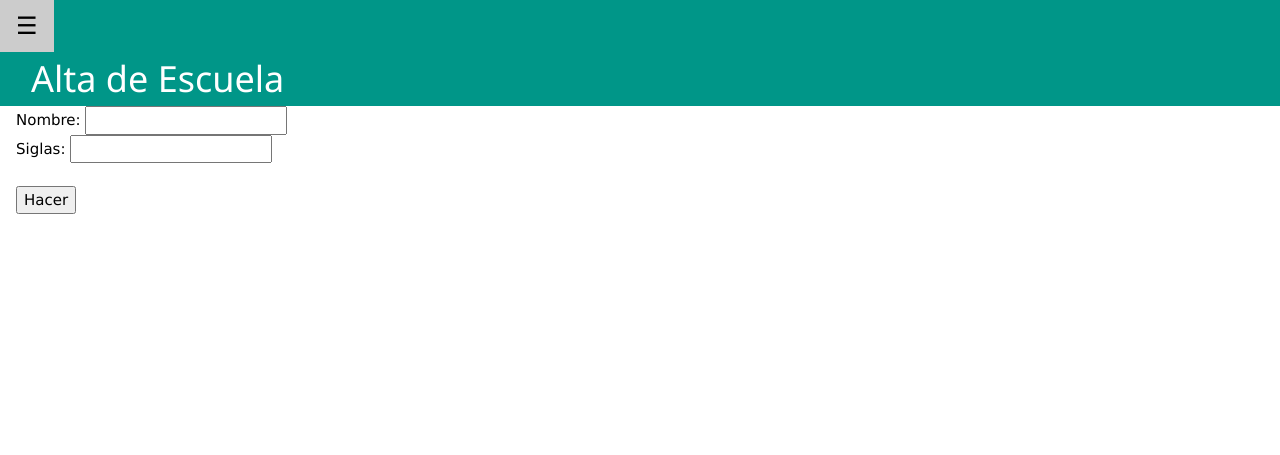
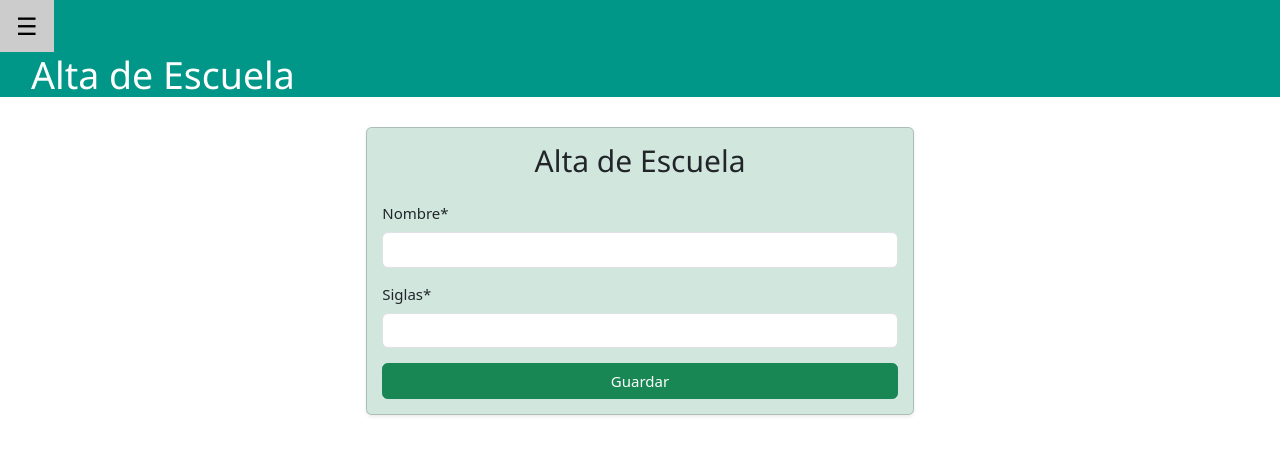
Before and after one commit to Klev23/mi_proyecto, a Django app: page /mi_aplicacion/alta in a window 1280 px wide. Shown: the top 455 px of the page. Run offline with Django 5.2, Linux system fonts and the light colour scheme; some libraries are stand-ins or nearby versions.

Commit message:
23-03-26

```diff
--- a/mi_aplicacion/forms.py
+++ b/mi_aplicacion/forms.py
@@ -1,3 +1,4 @@
+from django import forms
 from django.forms import ModelForm
 from mi_aplicacion.models import Escuela, Maestro
 
@@ -10,3 +11,6 @@ class MaestroForm(ModelForm):
     class Meta:
         model = Maestro
         fields = ['nombre', 'escuela', 'sexo', 'fecha_nacimiento']
+        widgets = {
+            'fecha_nacimiento': forms.DateInput(attrs={'type': 'date', 'class': 'form-control'}),
+        }
--- a/mi_aplicacion/templates/mi_aplicacion/base.html
+++ b/mi_aplicacion/templates/mi_aplicacion/base.html
@@ -4,6 +4,9 @@
 <title>{{TITULO}}</title>
 <meta name="viewport" content="width=device-width, initial-scale=1">
 <link rel="stylesheet" href="https://www.w3schools.com/w3css/5/w3.css">
+<!-- Bootstrap 5 CSS y JS agregados a petición -->
+<link href="https://cdn.jsdelivr.net/npm/bootstrap@5.3.8/dist/css/bootstrap.min.css" rel="stylesheet">
+<script src="https://cdn.jsdelivr.net/npm/bootstrap@5.3.8/dist/js/bootstrap.bundle.min.js"></script>
 
 <body>
 
--- a/mi_aplicacion/templates/mi_aplicacion/escuela/CRUD.html
+++ b/mi_aplicacion/templates/mi_aplicacion/escuela/CRUD.html
@@ -1,5 +1,6 @@
 {% extends 'mi_aplicacion/base.html' %}
 {% load static %}
+{% load crispy_forms_tags %}
 
 <!DOCTYPE html>
 <html>
@@ -9,14 +10,26 @@
 {% block encabezado %}
 {% endblock %}
 {% block contenido %}
-<form method="post" enctype="multipart/form-data">
-{% csrf_token %}
-<table>
-{{ form }}
-</table>
-<br>
-<input type="submit" value=Hacer >
-</form>
+<div class="container mt-3">
+    <div class="row justify-content-center">
+        <div class="col-md-8 col-lg-6">
+            <div class="card shadow-sm mt-3 {{ BG_COLOR }}">
+                <div class="card-body">
+                    <h2 class="card-title text-center mb-4">{{ SUBTITULO }}</h2>
+                    <form method="post" enctype="multipart/form-data">
+                        {% csrf_token %}
+                        <div class="mb-3">
+                            {{ form|crispy }}
+                        </div>
+                        <div class="d-grid gap-2">
+                            <button type="submit" class="btn {{ COLOR_BOTON }}">{{ TEXTO_BOTON }}</button>
+                        </div>
+                    </form>
+                </div>
+            </div>
+        </div>
+    </div>
+</div>
 {% endblock %}
 </body>
 </html>
--- a/mi_aplicacion/views.py
+++ b/mi_aplicacion/views.py
@@ -30,6 +30,9 @@ class EscuelaAlta(View):
             "TITULO": "Escuela",
             "SUBTITULO": "Alta de Escuela",
             "form": form,
+            "BG_COLOR": "bg-success-subtle",
+            "TEXTO_BOTON": "Guardar",
+            "COLOR_BOTON": "btn-success",
         }
         return render(request, "mi_aplicacion/escuela/CRUD.html", cdx)
 
@@ -48,6 +51,9 @@ class EscuelaEditar(View):
             "TITULO": "Escuela",
             "SUBTITULO": "Editar Escuela",
             "form": form,
+            "BG_COLOR": "bg-warning-subtle",
+            "TEXTO_BOTON": "Actualizar",
+            "COLOR_BOTON": "btn-warning",
         }
         return render(request, "mi_aplicacion/escuela/CRUD.html", cdx)
 
@@ -67,6 +73,9 @@ class EscuelaEliminar(View):
             "TITULO": "Escuela",
             "SUBTITULO": "Eliminar Escuela",
             "escuela": escuela,
+            "BG_COLOR": "bg-danger-subtle",
+            "TEXTO_BOTON": "Confirmar",
+            "COLOR_BOTON": "btn-danger",
         }
         return render(request, "mi_aplicacion/escuela/CRUD.html", cdx)
 
@@ -92,6 +101,9 @@ class MaestroAlta(View):
             "TITULO": "Maestro",
             "SUBTITULO": "Alta de Maestro",
             "form": form,
+            "BG_COLOR": "bg-success-subtle",
+            "TEXTO_BOTON": "Guardar",
+            "COLOR_BOTON": "btn-success",
         }
         return render(request, "mi_aplicacion/escuela/CRUD.html", cdx)
 
@@ -110,6 +122,9 @@ class MaestroEditar(View):
             "TITULO": "Maestro",
             "SUBTITULO": "Editar Maestro",
             "form": form,
+            "BG_COLOR": "bg-warning-subtle",
+            "TEXTO_BOTON": "Actualizar",
+            "COLOR_BOTON": "btn-warning",
         }
         return render(request, "mi_aplicacion/escuela/CRUD.html", cdx)
 
@@ -128,6 +143,9 @@ class MaestroEliminar(View):
             "TITULO": "Maestro",
             "SUBTITULO": "Eliminar Maestro",
             "maestro": maestro,
+            "BG_COLOR": "bg-danger-subtle",
+            "TEXTO_BOTON": "Confirmar",
+            "COLOR_BOTON": "btn-danger",
         }
         return render(request, "mi_aplicacion/escuela/CRUD.html", cdx)
 
```
Also changed, not shown: db.sqlite3.
